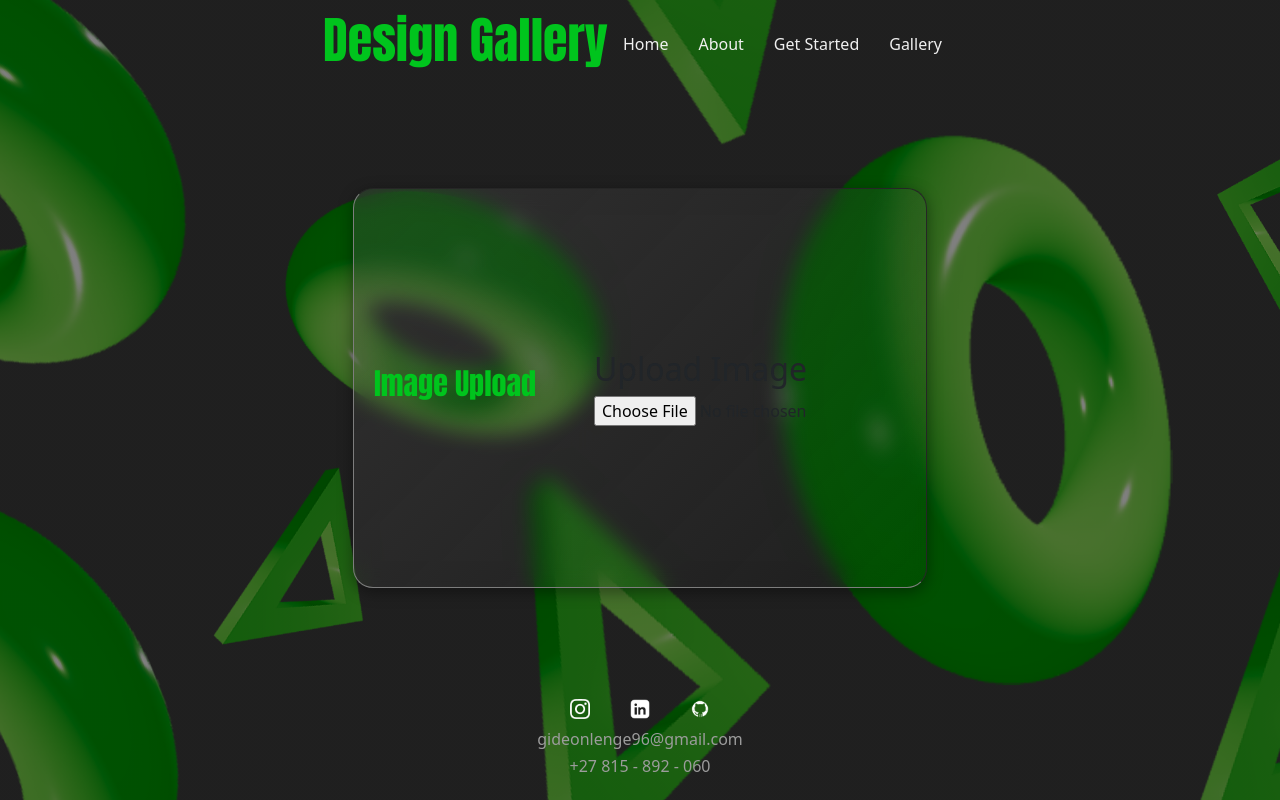
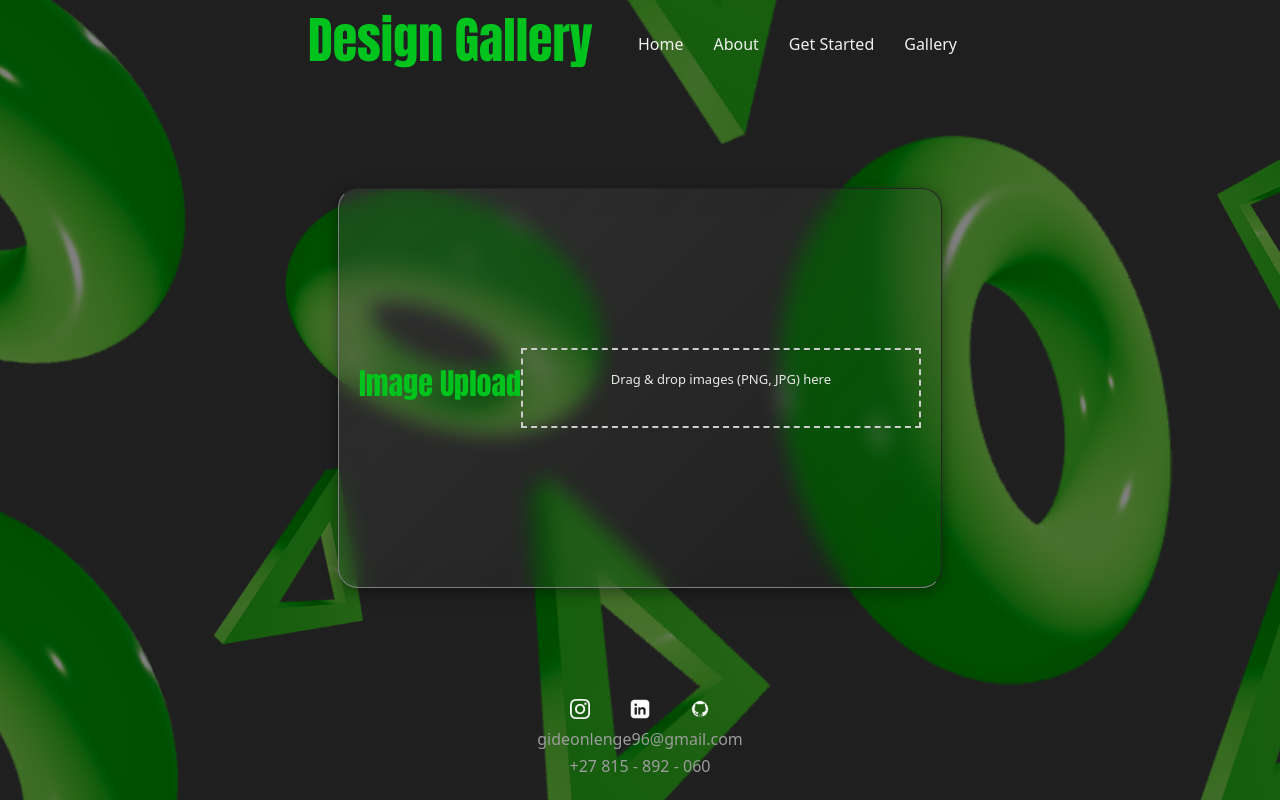
Before and after one commit to Codedecblackmoon/Design-Gallery, a React (Vite) app: page /getstarted in a window 1280 px wide. Built offline with nearby package versions, Linux system fonts and the light colour scheme.

Commit message:
adding upload feature

```diff
--- a/package.json
+++ b/package.json
@@ -10,9 +10,14 @@
     "preview": "vite preview"
   },
   "dependencies": {
+    "axios": "^1.7.7",
     "bootstrap": "^5.3.3",
+    "cors": "^2.8.5",
+    "express": "^4.21.0",
+    "multer": "^1.4.5-lts.1",
     "react": "^18.3.1",
     "react-dom": "^18.3.1",
+    "react-dropzone": "^14.2.3",
     "react-router-dom": "^6.26.2",
     "simple-login-signin-page": "file:"
   },
--- a/src/Gallery.tsx
+++ b/src/Gallery.tsx
@@ -1,22 +1,8 @@
-import React from 'react';
-import Imagedisplay from './components/Imagedisplay';
-
-// Create a function to load images dynamically
-function importAll(r:string) {
-  let images = {};
-  r.keys().forEach((item) => { images[item.replace('./', '')] = r(item); });
-  return images;
-}
-
-// Import all images from the Gallery folder
-const images = importAll(require.context('./assets/Gallery', false, /\.(png|jpe?g|svg)$/));
 
 function Gallery() {
   return (
     <div>
-      {Object.keys(images).map((imageName) => (
-        <Imagedisplay key={imageName} image={images[imageName]} />
-      ))}
+      <h1>coming soon</h1>
     </div>
   );
 }
--- a/src/Getstarted.tsx
+++ b/src/Getstarted.tsx
@@ -1,11 +1,12 @@
 import React from 'react';
 import ImageUpload from './components/ImageUpload';
+// import ImageUpload from './components/ImageUpload';
 
 const Getstarted: React.FC = () => {
   return (
     <div className="homepage glassr">
       <h1 id="third_tital" >Image Upload</h1>
-      <ImageUpload />
+      <ImageUpload/>
     </div>
   );
 };
--- a/src/components/ImageUpload.tsx
+++ b/src/components/ImageUpload.tsx
@@ -1,51 +1,76 @@
-import React, { useState } from 'react';
+// src/ImageUploader.tsx
+import React, { useCallback, useState } from 'react';
+import axios from 'axios';
 
 const ImageUpload: React.FC = () => {
-  const [image, setImage] = useState<File | null>(null);
-  const [imageURL, setImageURL] = useState<string | null>(null);
+  const [dragging, setDragging] = useState(false);
+  const [error, setError] = useState<string | null>(null);
 
-  const handleImageChange = (event: React.ChangeEvent<HTMLInputElement>) => {
-    const file = event.target.files?.[0];
-    if (file) {
-      setImage(file);
-      const url = URL.createObjectURL(file);
-      setImageURL(url);
-    }
+  const handleDragOver = (e: React.DragEvent<HTMLDivElement>) => {
+    e.preventDefault();
+    setDragging(true);
   };
 
-const handleDownload = () => {
-  if (image) {
-    const link = document.createElement('a');
-    link.href = URL.createObjectURL(image);
-    link.download = image.name;
-    document.body.appendChild(link);
-    link.click();
-    document.body.removeChild(link);
-  }
+  const handleDragLeave = () => {
+    setDragging(false);
   };
 
-const handleShareLink = () => {
-  if (imageURL) {
-    navigator.clipboard.writeText(imageURL).then(() => {
-      alert('Link copied to clipboard!');
+  const handleDrop = useCallback(async (e: React.DragEvent<HTMLDivElement>) => {
+    e.preventDefault();
+    setDragging(false);
+
+    const files = e.dataTransfer.files;
+    await handleFiles(files);
+  }, []);
+
+  const handleFiles = async (files: FileList) => {
+    const formData = new FormData();
+    const validImageTypes = ['image/png', 'image/jpeg'];
+
+    for (let i = 0; i < files.length; i++) {
+      const file = files[i];
+      if (validImageTypes.includes(file.type)) {
+        formData.append('images', file);
+      } else {
+        setError('Only PNG and JPG files are allowed.');
+        return;
+      }
+    }
+
+    if (formData.has('images')) {
+        await axios.post('http://localhost:5174/getstarted', formData, {
+          headers: {
+            'Content-Type': 'multipart/form-data',
+          },
         });
+        alert('Files uploaded successfully.');
+        setError(null); // Reset error
+    //   try {
+
+    //   } catch (err) {
+    //     setError('Error uploading files.');
+    //     console.error(err);
+    //   }
+    } else {
+      setError('No valid images to upload.');
     }
   };
 
   return (
-  <div>
-    <h2>Upload Image</h2>
-    <input type="file" accept="image/*" onChange={handleImageChange} />
-    {image && (
-      <div>
-        <h3>Uploaded Image:</h3>
-        <img src={URL.createObjectURL(image)} alt="Uploaded" style={{ width: '200px' }} />
-        <div>
-          <button onClick={handleDownload}>Download</button>
-          <button onClick={handleShareLink}>Share Link</button>
-        </div>
-      </div>
-    )}
+    <div
+      onDragOver={handleDragOver}
+      onDragLeave={handleDragLeave}
+      onDrop={handleDrop}
+      style={{
+        border: dragging ? '2px solid #4caf50' : '2px dashed #ccc',
+        padding: '20px',
+        width: '400px',
+        margin: '20px auto',
+        textAlign: 'center',
+      }}
+    >
+      <p>Drag & drop images (PNG, JPG) here</p>
+      {error && <p style={{ color: 'red' }}>{error}</p>}
     </div>
   );
 };
```
Also changed, not shown: 1 other file (tests, documents, lock files or other folders). Lines whose indentation alone changed are shown as unchanged.
